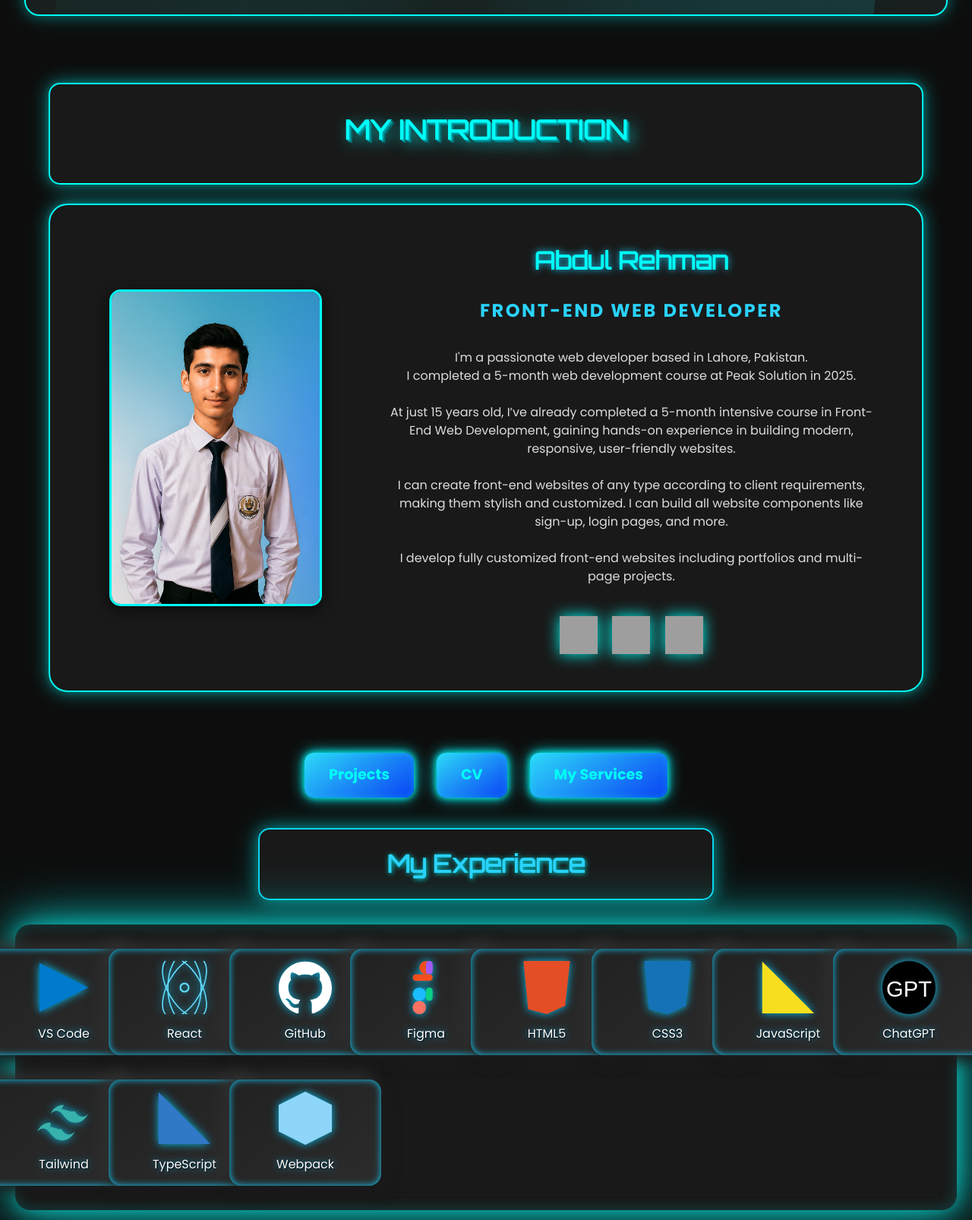
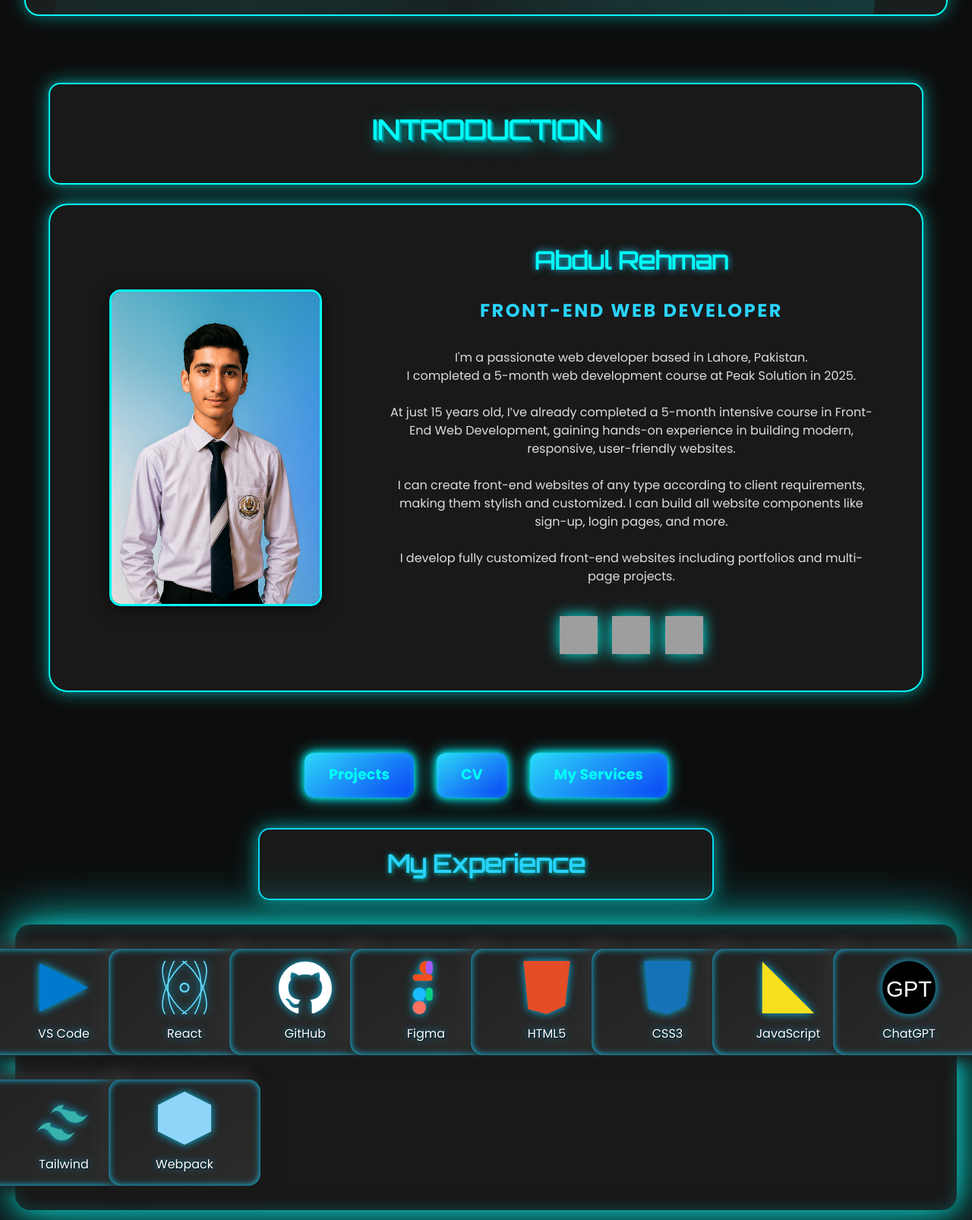
Before and after one commit to juttyt122-dot/Abdul-Rehman-s-Portfolio, a plain HTML site: page index.html in a window 1280 px wide. Shown: the part 674-2280 px from the top of the page at 76% size. Drawn offline with Linux system fonts and the light colour scheme; grey boxes are pictures that could not be loaded.

Commit message:
Update index.html

```diff
--- a/index.html
+++ b/index.html
@@ -1252,7 +1252,7 @@ footer p {
 
 <!-- Navbar -->
 <nav class="navbar">
-  <div class="logo">A R's <span>Portfolio</span></div>
+  <div class="logo">Abdul-Rehman's <span>Portfolio</span></div>
   <button class="menu-toggle" id="menu-toggle">☰</button>
   <ul class="nav-links" id="nav-links">
     <li><a href="#portfolio">Portfolio</a></li>
@@ -1285,7 +1285,7 @@ footer p {
   <section id="introduction" class="scroll-3d">
     <div>
       <div class="intro-box">
-        <h1>MY INTRODUCTION</h1>
+        <h1>INTRODUCTION</h1>
       </div>
       <div class="banner-intro">
         <div class="intro-left">
@@ -1416,14 +1416,6 @@ footer p {
         <div class="tool-name">Tailwind</div>
       </div>
 
-      <!-- TypeScript -->
-      <div class="tool" title="TypeScript">
-        <svg class="icon" viewBox="0 0 128 128" xmlns="http://www.w3.org/2000/svg" fill="#3178C6" aria-hidden="true" role="img">
-          <path d="M1.408 1.408v124.984h124.984z"/>
-        </svg>
-        <div class="tool-name">TypeScript</div>
-      </div>
-
       <!-- Webpack -->
       <div class="tool" title="Webpack">
         <svg class="icon" viewBox="0 0 128 128" xmlns="http://www.w3.org/2000/svg" fill="#8DD6F9" aria-hidden="true" role="img">
```
